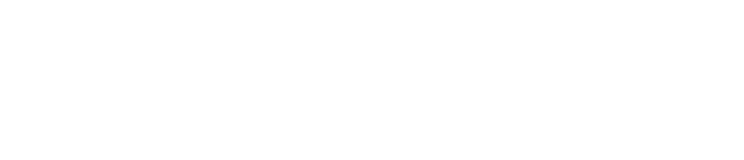
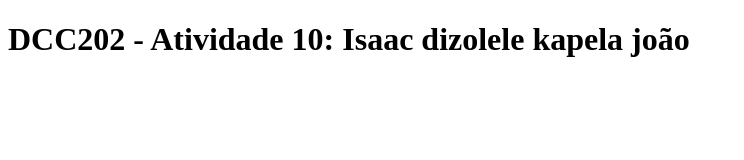
Before and after one commit to ufjf-dcc202/ufjf-dcc202-2023-3-a-atv10-isaac-kapela, a website: page index.html in a window 1280 px wide. Shown: the whole page, without its empty margins (0-744 px from the left). Drawn offline with Linux system fonts and the light colour scheme.

Commit message:
add a tag main e h1

```diff
--- a/index.html
+++ b/index.html
@@ -1,11 +1,16 @@
 <!DOCTYPE html>
 <html lang="pt">
 <head>
+
     <meta charset="UTF-8">
     <meta name="viewport" content="width=device-width, initial-scale=1.0">
     <title>DCC202 - Atividade 10: Isaac dizolele kapela joão</title>
 </head>
 <body>
+    <main>
+        <h1>DCC202 - Atividade 10: Isaac dizolele kapela joão</h1>
+
+    </main>
 
 </body>
 </html>
```
